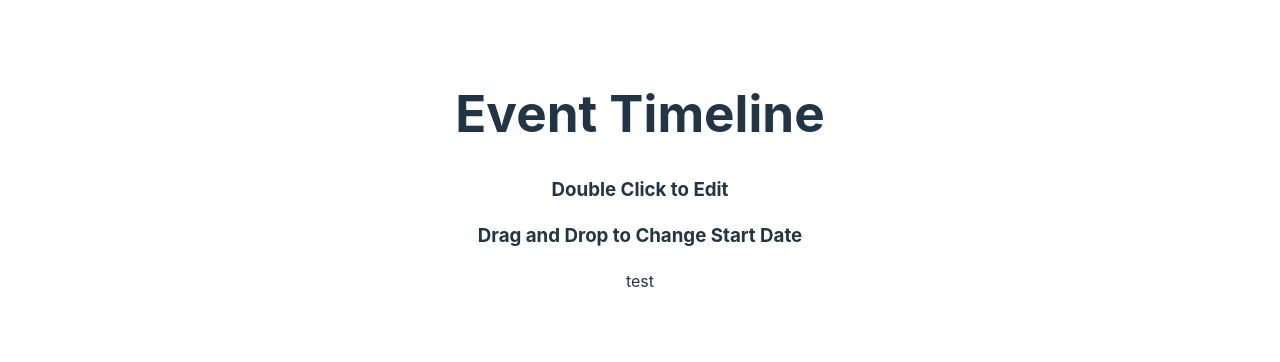
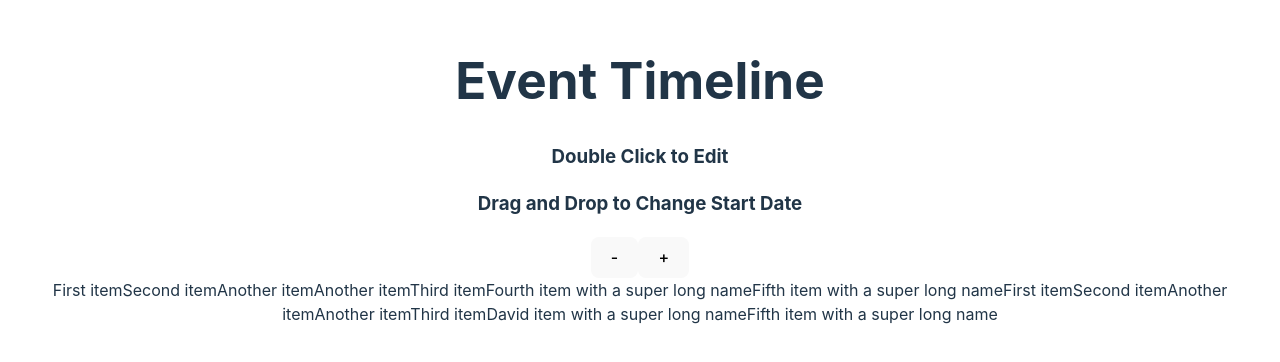
Before and after one commit to davisios/timeline, a React (Vite) app: page / in a window 1280 px wide. Shown: the part 228-590 px from the top of the page. Built offline with nearby package versions, Linux system fonts and the light colour scheme.

Commit message:
include zoom controls and display events from EventContext

```diff
--- a/src/Timeline.jsx
+++ b/src/Timeline.jsx
@@ -1,8 +1,24 @@
+import { useState } from 'react';
+import { useEvents } from './context/EventContext';
+
 const Timeline = () => {
+  const { events } = useEvents();
+  const [scale, setScale] = useState(1);
 
+  const adjustScale = (delta) => {
+    setScale((prevScale) => Math.max(0.5, Math.min(prevScale + delta, 3)));
+  };
   return (
     <div className="timeline-container">
-     test
+      <div className="zoom-controls">
+        <button onClick={() => adjustScale(-0.5)}>-</button>
+        <button onClick={() => adjustScale(0.5)}>+</button>
+      </div>
+      <div className="timeline">
+        {events.map((event, index) => (
+          <span key={index}  >{event.name}</span>
+        ))}
+      </div>
     </div>
   );
 };
```
